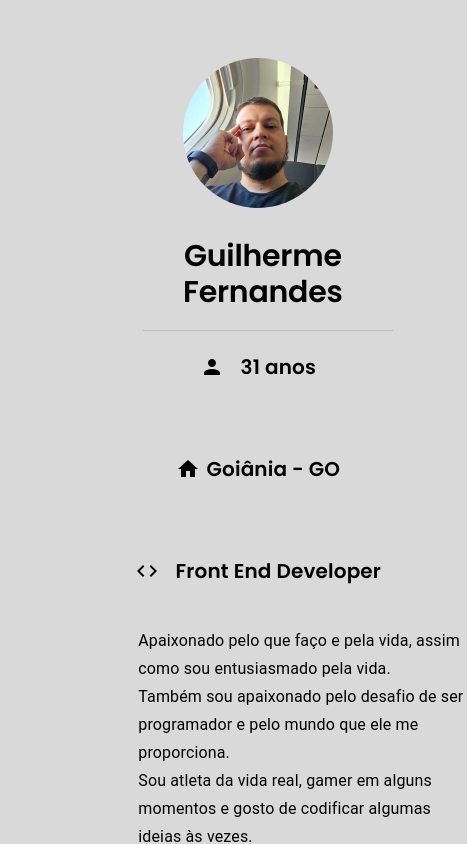
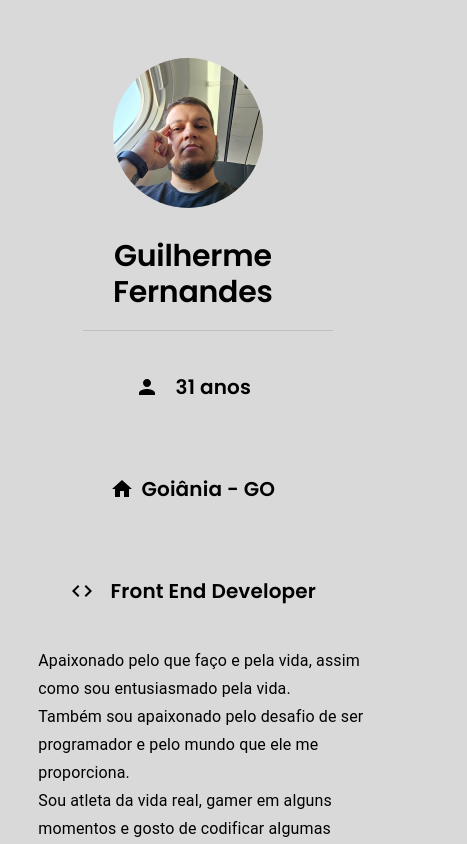
Before and after one commit to Odin042/meu-site-2.0, a React (Vite) app: page / in a window 390 px wide. Shown: the top 844 px of the page, 467 px wide, since content can reach past the window. Built offline with nearby package versions, Linux system fonts and the light colour scheme.

Commit message:
corrigido media query de telas pequenas

```diff
--- a/src/components/Avatar/Avatar.tsx
+++ b/src/components/Avatar/Avatar.tsx
@@ -16,10 +16,10 @@ const AvatarPerson = () => {
           width: 200,
           height: 200,
           margin: "130px 0 0 80px",
-          "@media (max-width: 600px)": {
+          "@media (max-width:  768px)": {
             width: 150,
             height: 150,
-            margin: "50px 0 0 150px",
+            margin: "50px 0 0 10px",
           },
         }}
       />
@@ -29,9 +29,9 @@ const AvatarPerson = () => {
         sx={{
           width: "85%",
           margin: "20px 0 0 100px",
-          "@media (max-width: 600px)": {
+          "@media (max-width: 768px)": {
             width: 250,
-            margin: "20px 0 0 170px",
+            margin: "20px 0 0 50px",
           },
         }}
       />
--- a/src/components/Avatar/styles.ts
+++ b/src/components/Avatar/styles.ts
@@ -13,11 +13,12 @@ export const Container = styled.div`
 
   @media (max-width: 768px) {
     flex-direction: column;
+    margin: 0 190px 0 0;
     width: 100%;
 
     h2 {
       font-size: 30px;
-      margin: 30px 0 0 160px;
+      margin: 30px 0 0 20px;
     }
 
     h6 {
@@ -51,14 +52,10 @@ export const WrapperInfos = styled.div`
   margin: 0 0 0 100px;
   gap: 50px;
 
-  @media (min-width: 320px ) and (max-width: 768px) {
+  @media (max-width: 768px) {
     flex-direction: column;
     width: 50%;
-    margin: 20px 0 0 150px;
-  }
-
-  @media(max-width: 1440px) {
-    margin: 0 0 0 150px;
+    margin: 20px 0 0 20px;
   }
 
 `;
@@ -72,7 +69,7 @@ export const Description = styled.div`
   width: 80%;
 
   @media (max-width: 768px) {
-    margin: 40px 0 0 240px;
+    margin: 40px 0 0 40px;
     width: 220%;
     text-align: left;
   }
--- a/src/components/Experiencias/Experiencias.tsx
+++ b/src/components/Experiencias/Experiencias.tsx
@@ -78,12 +78,7 @@ const MockExperiencias = [
 
 const Experiencias = () => {
   return (
-    <S.Container>
-      {/* <Divider
-        orientation='vertical'
-        variant="middle"
-        sx={{ width: "15%", margin: "40px 0 0 90px", height: "800px" }}
-      /> */}
+    <S.Container className="carreira-container">
       <Typography variant="h4" component="h2" fontFamily={"Poppins"}>
         Carreira
       </Typography>
--- a/src/components/Experiencias/styles.ts
+++ b/src/components/Experiencias/styles.ts
@@ -5,13 +5,13 @@ export const Container = styled.div`
   margin: 400px 0 80px 200px;
 
   @media (max-width: 768px) {
-    margin: 40px 0 0 0;
-    width: 100%;
+    margin: 0 0 80px 20px;
   }
 
   @media(max-width: 1440px) {
-    margin: 350px 0 80px 140px;
-
+    .carreira-container {
+      margin: 350px 0 80px 140px;
+    }
   }
 
 `;
--- a/src/components/SideBar/styles.ts
+++ b/src/components/SideBar/styles.ts
@@ -6,4 +6,5 @@ export const Container = styled.div`
 
 export const WrapperStacks = styled.div`
   margin: 0 0 980px 300px;
+
 `;
--- a/src/components/Tecnologias/styles.ts
+++ b/src/components/Tecnologias/styles.ts
@@ -14,7 +14,7 @@ export const Container = styled.div`
         margin: 0 0 400px 180px;
 
         h2 {
-            margin: 40px 210px 0 0;
+            margin: 40px 320px 0 0;
         }
     }
 `;
```
